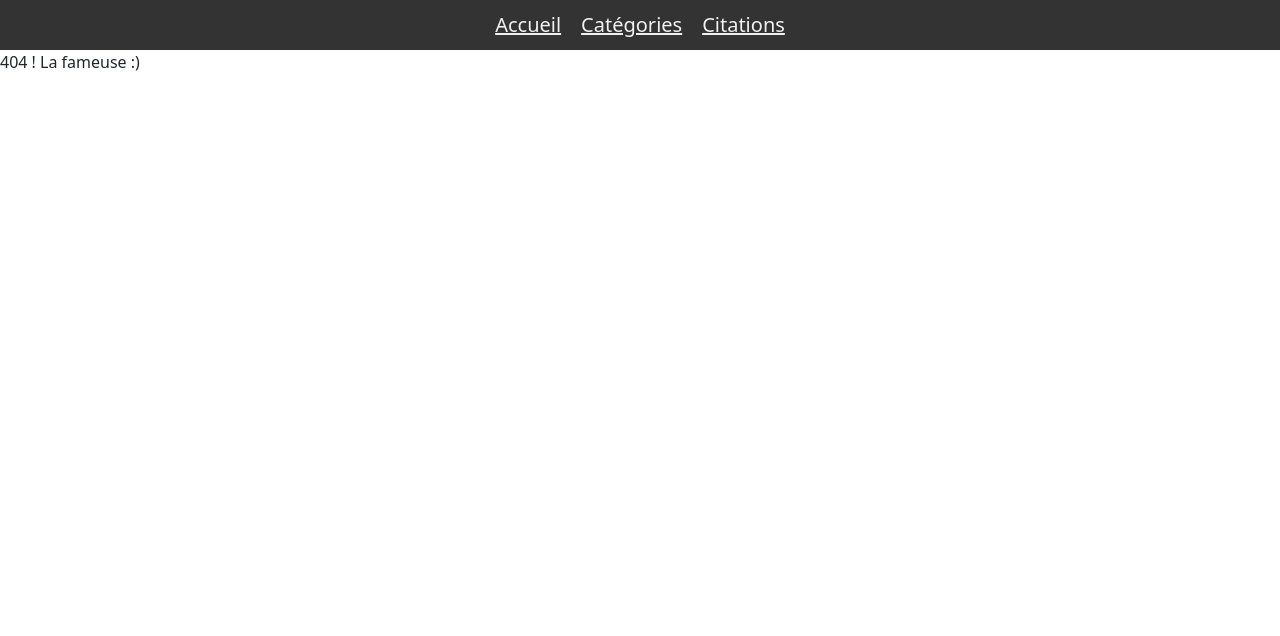
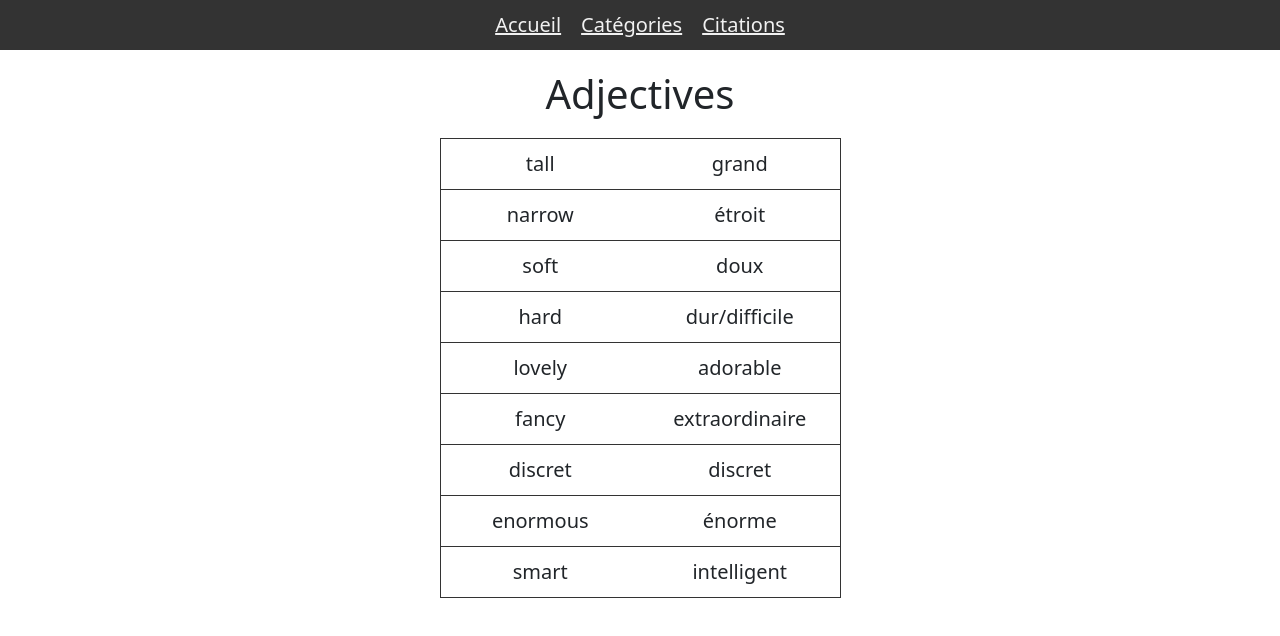
Before and after one commit to Lilinnfr/Projet_Next.js, a Next.js app: page /lists/adjectives in a window 1280 px wide. Before the commit this address had no page. Shown: the top 636 px of the page. Built offline with nearby package versions, Linux system fonts and the light colour scheme.

Commit message:
add [list].js + use getStaticProps and getStaticPaths

```diff
--- a/data/lists.json
+++ b/data/lists.json
@@ -1,7 +1,8 @@
 {
   "englishList": [
     {
-      "words": [
+      "name": "words",
+      "data": [
         {
           "en": "house",
           "fr": "maison"
@@ -33,7 +34,8 @@
       ]
     },
     {
-      "adjectives": [
+      "name": "adjectives",
+      "data": [
         {
           "en": "tall",
           "fr": "grand"
@@ -73,7 +75,8 @@
       ]
     },
     {
-      "verbs": [
+      "name": "verbs",
+      "data": [
         {
           "en": "to be",
           "fr": "être"
--- a/pages/index.js
+++ b/pages/index.js
@@ -1,6 +1,7 @@
 
 import styles from '@/styles/Home.module.css'
 import Head from 'next/head'
+import { v4 as uuidv4 } from 'uuid';
 
 
 export default function Home(props) { // on n'oublie pas d'ajouter nos props ici sinon inutilisable
@@ -18,7 +19,7 @@ export default function Home(props) { // on n'oublie pas d'ajouter nos props ici
         <table className={styles.tableau}>
           <tbody>
             {props.array.map(el => (
-              <tr>
+              <tr key={uuidv4()}>
                 <td>{el.en}</td>
                 <td>{el.fr}</td>
               </tr>
--- /dev/null
+++ b/pages/lists/[list].js
@@ -0,0 +1,53 @@
+import React from 'react'
+import styles from '@/styles/Home.module.css'
+import { v4 as uuidv4 } from 'uuid';
+import { useRouter } from 'next/router';
+
+export default function list(props) {
+
+    console.log(props);
+
+    const router = useRouter()
+
+  return (
+    <div className='container'>
+      <h1 className={styles.titre}>{router.query.list.charAt(0).toUpperCase() + router.query.list.slice(1)}</h1>
+        <table className={styles.tableau}>
+          <tbody>
+            {props.currentList.map(el => (
+              <tr key={uuidv4()}>
+                <td>{el.en}</td>
+                <td>{el.fr}</td>
+              </tr>
+            ))}
+          </tbody>
+        </table>
+    </div>
+  )
+}
+
+export async function getStaticProps(context) {
+    const slug = context.params.list
+    const data = await import('/data/lists.json')
+
+    const currentList = data.englishList.find(list => list.name === slug)
+
+    return {
+        props: {
+            currentList: currentList.data
+        }
+    }
+}
+
+export async function getStaticPaths() {
+    const data = await import('/data/lists.json')
+
+    const paths = data.englishList.map(list => ({
+        params: { list: list.name }
+      }));
+
+    return {
+    paths,
+    fallback: false
+    };
+}
--- a/pages/lists/index.js
+++ b/pages/lists/index.js
@@ -12,7 +12,7 @@ console.log(props);
       <ul className="list-group">
         {props.array.map(item => (
           <li key={uuidv4()} className="list-group-item">
-            <Link href={Object.keys(item)[0]}>{Object.keys(item)[0]}</Link>
+            <Link href={`/lists/${item.name}`}>{item.name}</Link>
           </li>
         ))}
       </ul>
```
